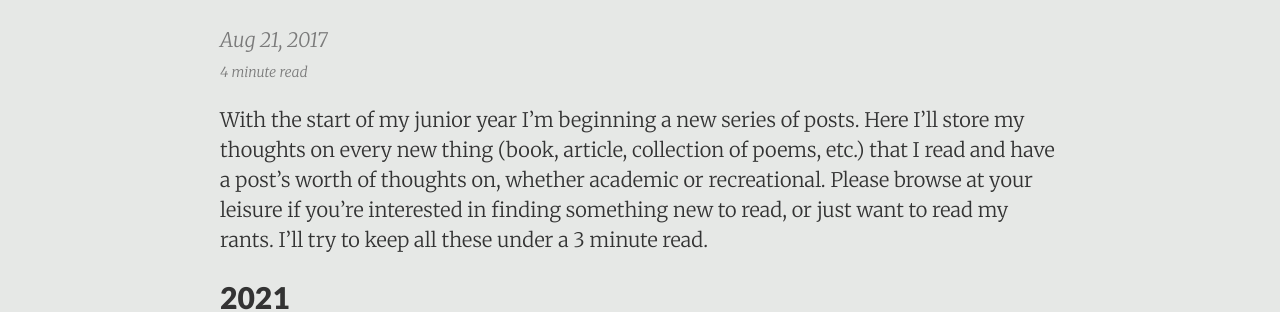
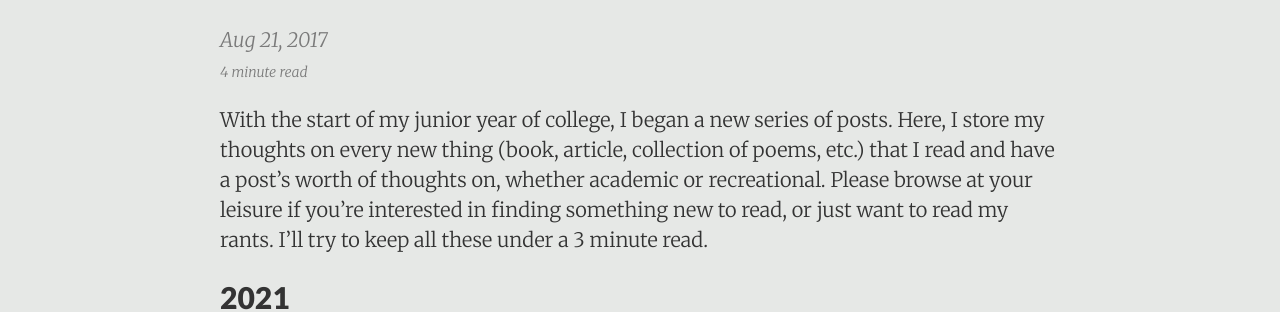
Before and after one commit to DestinyRoseMurphy/DestinyRoseMurphy.github.io, a Jekyll site: the page built from _posts/2017-08-21-Things-I've-Read.md, in a window 1280 px wide and 900 px high. Shown: the part 278-590 px from the top of the window. Built offline with Jekyll 4.4.1, drawn with Linux system fonts in a browser that asks for light colours.

Commit message:
Updated language to be in correct tense

```diff
--- a/_posts/2017-08-21-Things-I've-Read.md
+++ b/_posts/2017-08-21-Things-I've-Read.md
@@ -23,7 +23,7 @@ summary: "With the start of my junior year I'm beginning a new series of posts.
 }
 </style>
 
-With the start of my junior year I'm beginning a new series of posts. Here I'll store my thoughts on every new thing (book, article, collection of poems, etc.) that I read and have a post's worth of thoughts on, whether academic or recreational. Please browse at your leisure if you're interested in finding something new to read, or just want to read my rants. I'll try to keep all these under a 3 minute read.
+With the start of my junior year of college, I began a new series of posts. Here, I store my thoughts on every new thing (book, article, collection of poems, etc.) that I read and have a post's worth of thoughts on, whether academic or recreational. Please browse at your leisure if you're interested in finding something new to read, or just want to read my rants. I'll try to keep all these under a 3 minute read.
 
 ## 2021
 
```
